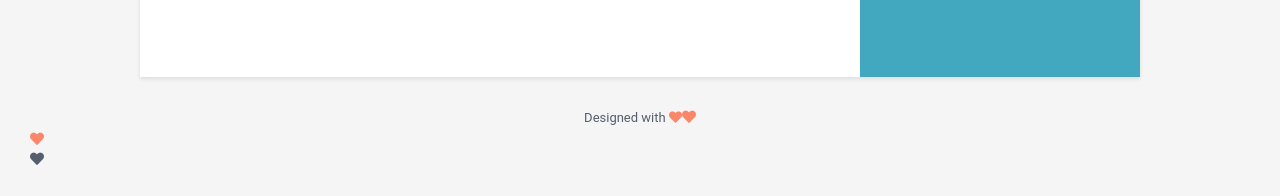
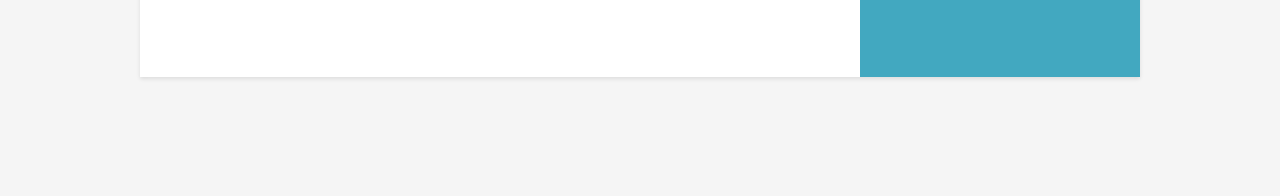
Before and after one commit to SaraswatiSaud/SaraswatiSaud.github.io, a Jekyll site: the page built from index.html, in a window 1280 px wide. Shown: the part 1223-1419 px from the top of the page. Built offline with Jekyll 4.4.1, drawn with Linux system fonts in a browser that asks for light colours; after the commit the page ends 1360 px from its top, so only the background shows below that.

```diff
--- a/_data/data.yml
+++ b/_data/data.yml
@@ -87,6 +87,3 @@ skills:
 
       - name: Sketch & Photoshop
         level: 60%
-
-footer: >
-    Designed with <i class="fas fa-heart">
```
